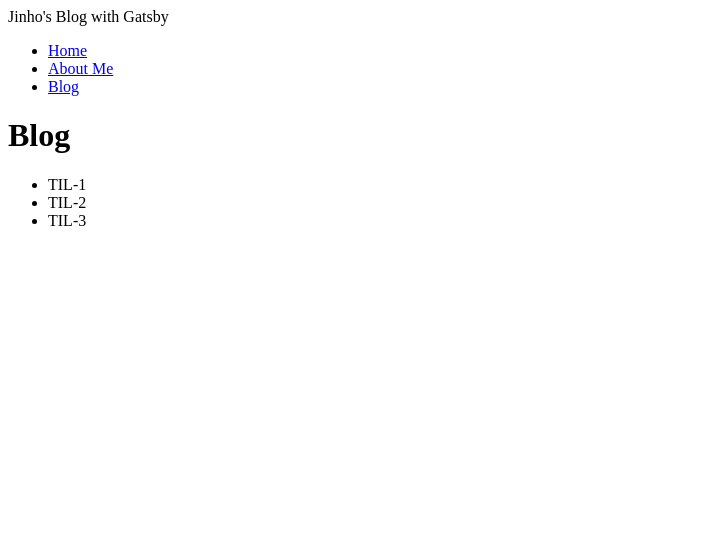
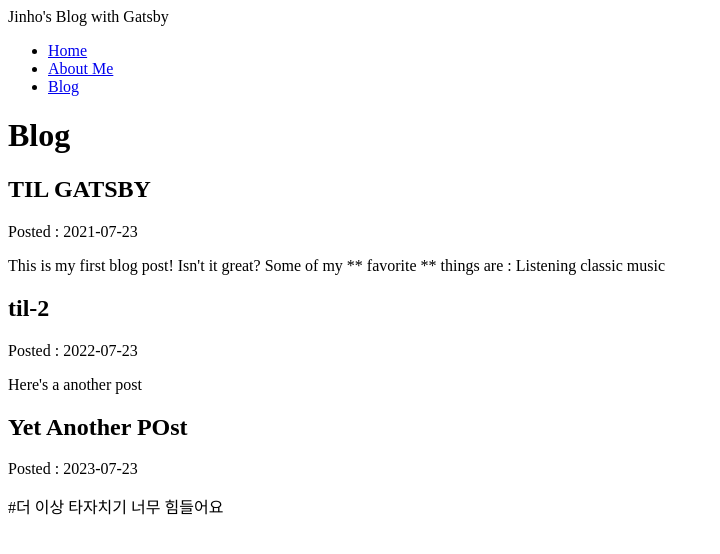
Before and after one commit to dygmm4288/gastby-blog, a Gatsby site: page /blog in a window 1280 px wide. Shown: the whole page, without its empty margins (0-720 px from the left). Built offline with nearby package versions, Linux system fonts and the light colour scheme; Gatsby itself is replaced by a stand-in of ours.

Commit message:
Complete Part 5

```diff
--- a/blog/TIL-1.mdx
+++ b/blog/TIL-1.mdx
@@ -0,0 +1,10 @@
+---
+title: "TIL GATSBY"
+date: "2021-07-23"
+slug: "til-gtsby"
+---
+
+This is my first blog post! Isn't it _great_?
+Some of my ** favorite ** things are :
+
+- Listening classic music
--- a/blog/TIL-2.mdx
+++ b/blog/TIL-2.mdx
@@ -0,0 +1,7 @@
+---
+title: "til-2"
+date: "2022-07-23"
+slug: "til-2"
+---
+
+Here's a another post
--- a/blog/TIL-3.mdx
+++ b/blog/TIL-3.mdx
@@ -0,0 +1,7 @@
+---
+title: "Yet Another POst"
+date: "2023-07-23"
+slug: "TIL3"
+---
+
+#더 이상 타자치기 너무 힘들어요
--- a/gatsby-config.js
+++ b/gatsby-config.js
@@ -30,6 +30,7 @@ module.exports = {
         path: `${__dirname}/blog`,
       },
     },
+    `gatsby-plugin-mdx`,
     `gatsby-transformer-sharp`,
     `gatsby-plugin-sharp`,
     {
--- a/package.json
+++ b/package.json
@@ -5,9 +5,11 @@
   "version": "0.1.0",
   "author": "Kyle Mathews <mathews.kyle@gmail.com>",
   "dependencies": {
+    "@mdx-js/react": "^3.0.0",
     "gatsby": "^5.12.4",
     "gatsby-plugin-image": "^3.12.3",
     "gatsby-plugin-manifest": "^5.12.0",
+    "gatsby-plugin-mdx": "^5.12.3",
     "gatsby-plugin-sharp": "^5.12.3",
     "gatsby-source-filesystem": "^5.12.1",
     "gatsby-transformer-sharp": "^5.12.0",
--- a/src/pages/blog.js
+++ b/src/pages/blog.js
@@ -4,21 +4,29 @@ import Layout from "../components/layout"
 import Seo from "../components/seo"
 
 const BlogPage = ({ data }) => {
+  console.log(data)
   return (
     <Layout pageTitle="Blog">
-      <ul>
-        {data.allFile.nodes.map(({ name }) => (
-          <li>{name}</li>
-        ))}
-      </ul>
+      {data.allMdx.nodes.map(node => (
+        <article key={node.id}>
+          <h2>{node.frontmatter.title}</h2>
+          <p>Posted : {node.frontmatter.date}</p>
+          <p>{node.excerpt}</p>
+        </article>
+      ))}
     </Layout>
   )
 }
 export const query = graphql`
-  query {
-    allFile(filter: { sourceInstanceName: { eq: "blog" } }) {
+  query MyQuery {
+    allMdx {
       nodes {
-        name
+        frontmatter {
+          title
+          date
+          slug
+        }
+        excerpt
       }
     }
   }
```
Also changed, not shown: 1 other file.
